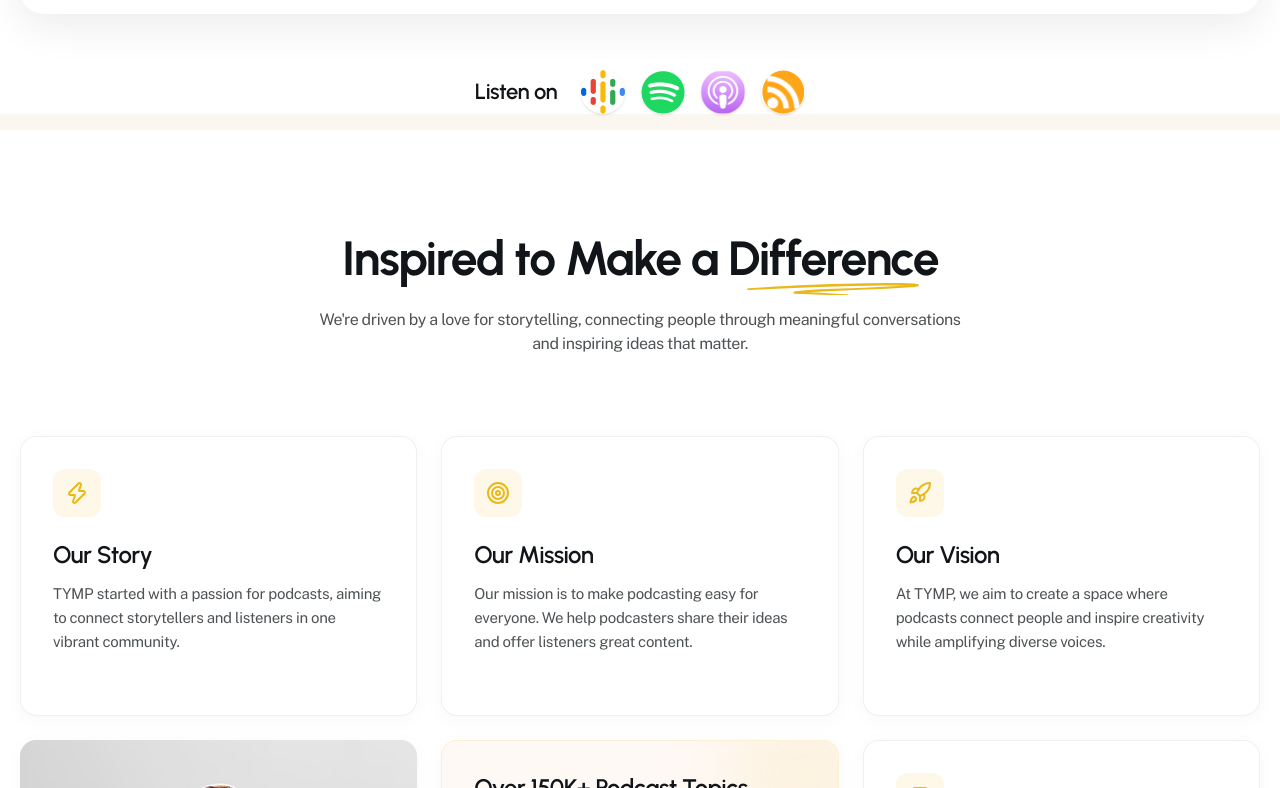
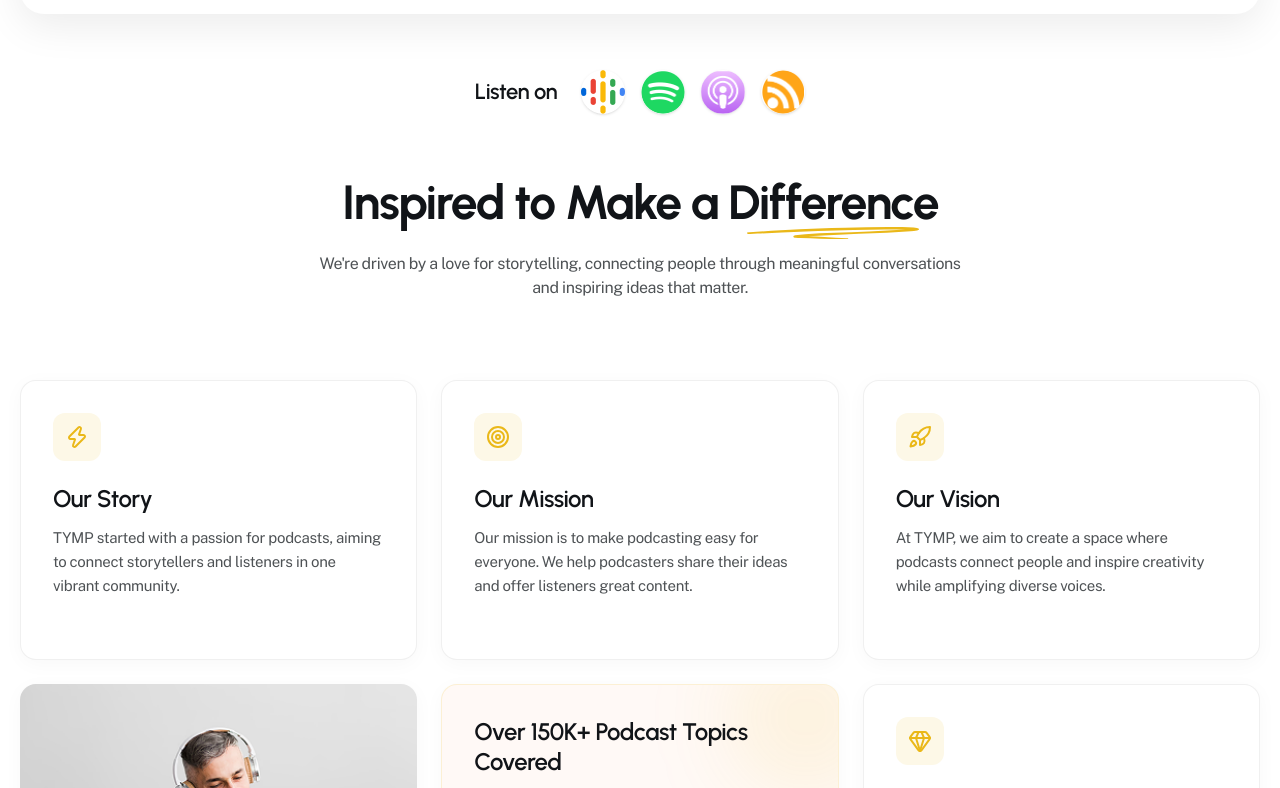
Before and after one commit to Rexzy2005/TYMP, a Next.js app: page /about in a window 1280 px wide. Shown: the part 1372-2160 px from the top of the page. Built offline with nearby package versions, Linux system fonts and the light colour scheme.

Commit message:
feat: Fix gap on about listen on section

```diff
--- a/src/components/sections/AboutHero.tsx
+++ b/src/components/sections/AboutHero.tsx
@@ -140,7 +140,7 @@ function HeroStatsCard() {
 
 function ListenOn() {
   return (
-    <div className="mt-14 mb-4 flex flex-col items-center justify-center gap-4 sm:flex-row sm:gap-6">
+    <div className="mt-14 flex flex-col items-center justify-center gap-4 sm:flex-row sm:gap-6">
       <span
         style={{
           fontFamily: TITLE_FONT,
--- a/src/components/sections/about/StorySection.tsx
+++ b/src/components/sections/about/StorySection.tsx
@@ -13,7 +13,7 @@ export function StorySection() {
   const [card1, card2, card3, card4] = aboutStory.cards;
 
   return (
-    <section className="relative overflow-hidden bg-white py-20 lg:py-[100px]">
+    <section className="relative overflow-hidden bg-white pb-20 lg:pb-[100px] pt-15">
       <div className="relative z-10 mx-auto w-full max-w-[1240px] px-6 sm:px-8 lg:px-0">
         {/* Heading block with storyVector */}
         <MotionSection className="relative mx-auto max-w-[820px] text-center">
```
